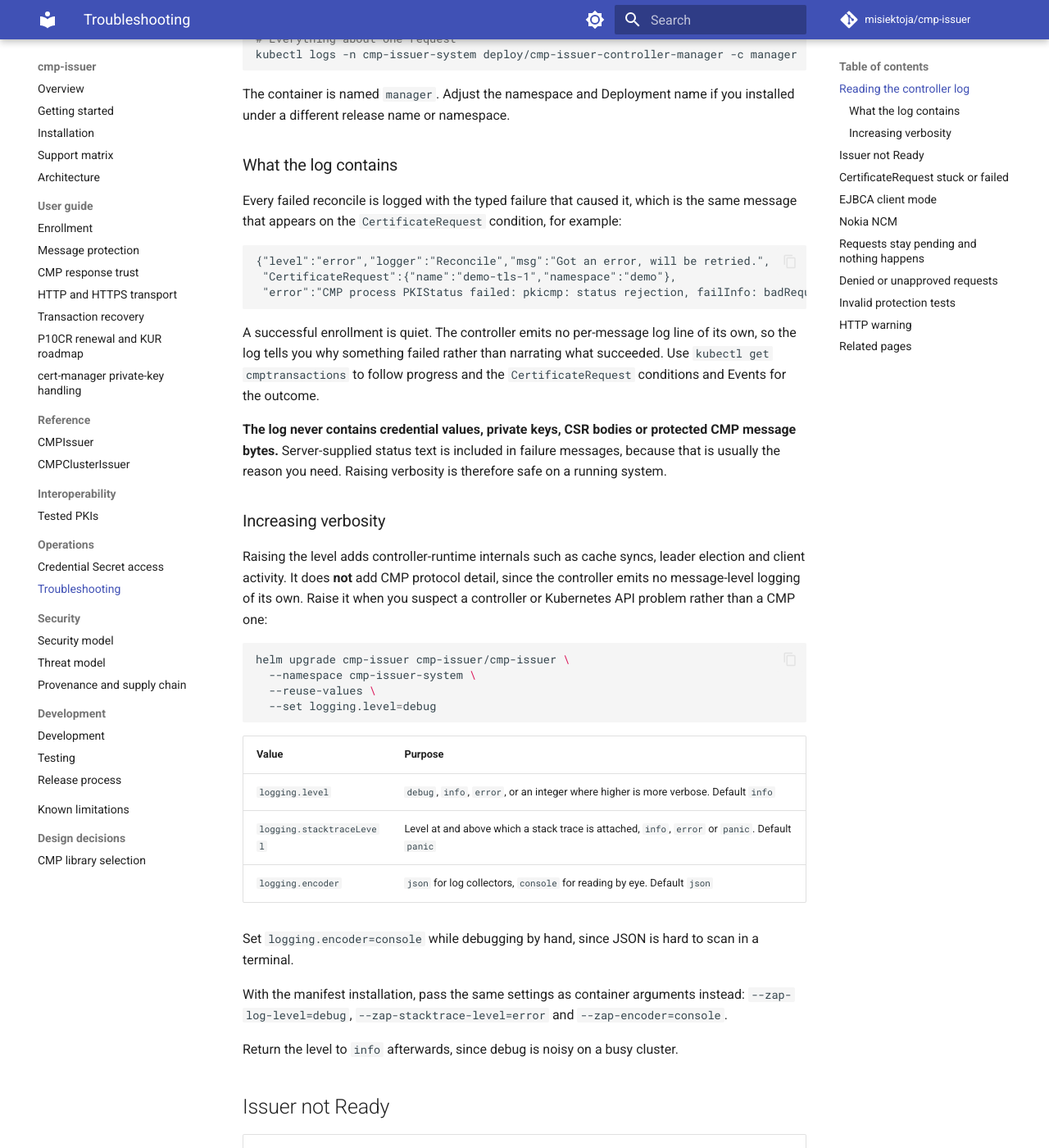
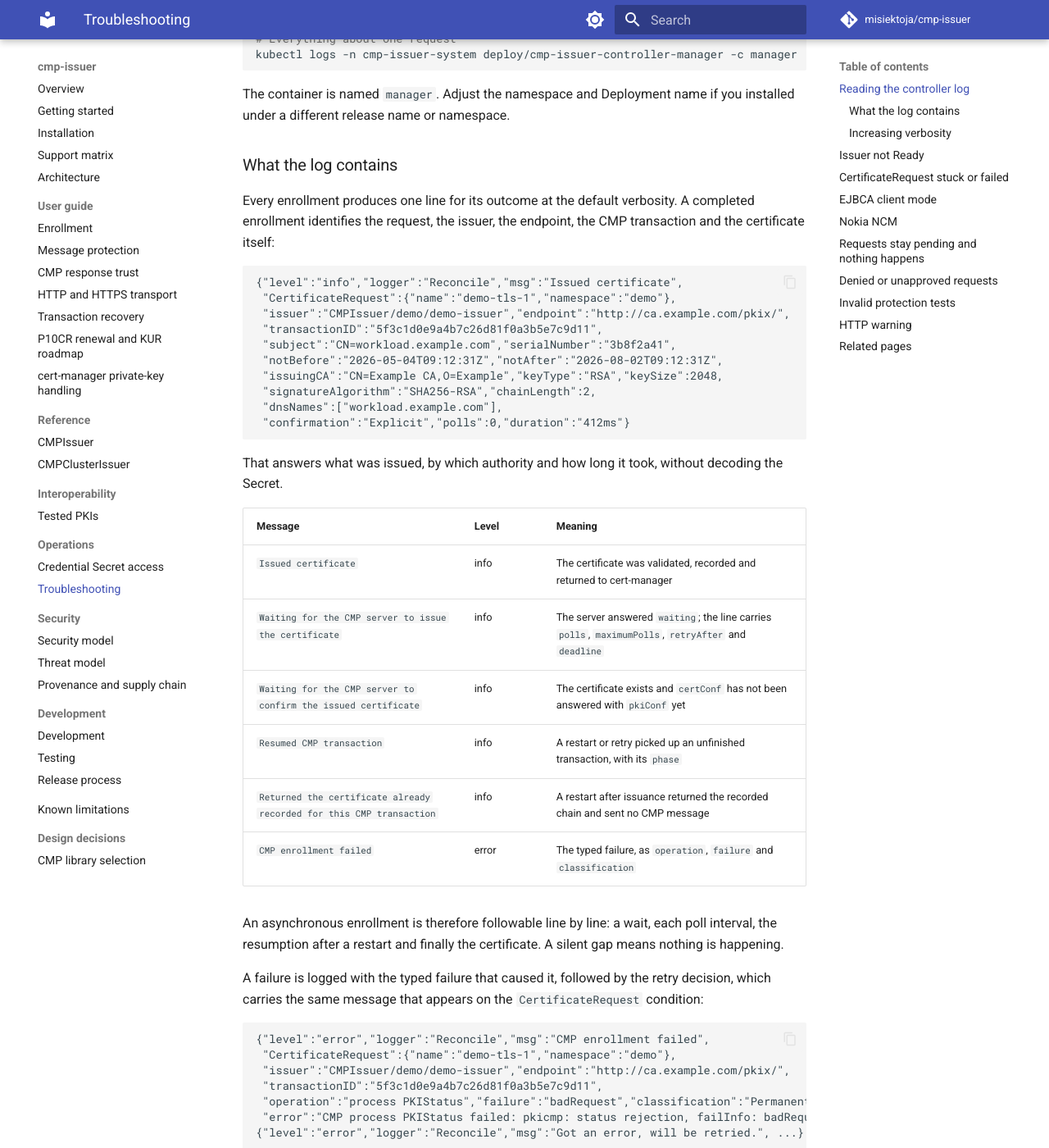
Before and after one commit to misiektoja/cmp-issuer, an MkDocs documentation site: the page built from docs/operations/troubleshooting.md, in a window 1280 px wide and 1400 px high, scrolled down 605 px. Shown: the whole window at 82% size. Built offline with MkDocs 1.6.1 and Material for MkDocs 9.7.7, drawn with Linux system fonts in a browser that asks for light colours; comment, search, counter and statistics services are not loaded; some of the changed text lies outside the part shown.

Commit message:
docs(operations): describe the enrollment records in the controller log

````diff
--- a/docs/operations/troubleshooting.md
+++ b/docs/operations/troubleshooting.md
@@ -31,28 +31,60 @@ different release name or namespace.
 
 ### What the log contains
 
-Every failed reconcile is logged with the typed failure that caused it, which is the same message that
-appears on the `CertificateRequest` condition, for example:
+Every enrollment produces one line for its outcome at the default verbosity. A completed enrollment
+identifies the request, the issuer, the endpoint, the CMP transaction and the certificate itself:
 
 ```text
-{"level":"error","logger":"Reconcile","msg":"Got an error, will be retried.",
+{"level":"info","logger":"Reconcile","msg":"Issued certificate",
  "CertificateRequest":{"name":"demo-tls-1","namespace":"demo"},
- "error":"CMP process PKIStatus failed: pkicmp: status rejection, failInfo: badRequest, ..."}
+ "issuer":"CMPIssuer/demo/demo-issuer","endpoint":"http://ca.example.com/pkix/",
+ "transactionID":"5f3c1d0e9a4b7c26d81f0a3b5e7c9d11",
+ "subject":"CN=workload.example.com","serialNumber":"3b8f2a41",
+ "notBefore":"2026-05-04T09:12:31Z","notAfter":"2026-08-02T09:12:31Z",
+ "issuingCA":"CN=Example CA,O=Example","keyType":"RSA","keySize":2048,
+ "signatureAlgorithm":"SHA256-RSA","chainLength":2,
+ "dnsNames":["workload.example.com"],
+ "confirmation":"Explicit","polls":0,"duration":"412ms"}
 ```
 
-A successful enrollment is quiet. The controller emits no per-message log line of its own, so the log
-tells you why something failed rather than narrating what succeeded. Use `kubectl get cmptransactions`
-to follow progress and the `CertificateRequest` conditions and Events for the outcome.
+That answers what was issued, by which authority and how long it took, without decoding the Secret.
+
+| Message | Level | Meaning |
+| --- | --- | --- |
+| `Issued certificate` | info | The certificate was validated, recorded and returned to cert-manager |
+| `Waiting for the CMP server to issue the certificate` | info | The server answered `waiting`; the line carries `polls`, `maximumPolls`, `retryAfter` and `deadline` |
+| `Waiting for the CMP server to confirm the issued certificate` | info | The certificate exists and `certConf` has not been answered with `pkiConf` yet |
+| `Resumed CMP transaction` | info | A restart or retry picked up an unfinished transaction, with its `phase` |
+| `Returned the certificate already recorded for this CMP transaction` | info | A restart after issuance returned the recorded chain and sent no CMP message |
+| `CMP enrollment failed` | error | The typed failure, as `operation`, `failure` and `classification` |
+
+An asynchronous enrollment is therefore followable line by line: a wait, each poll interval, the
+resumption after a restart and finally the certificate. A silent gap means nothing is happening.
+
+A failure is logged with the typed failure that caused it, followed by the retry decision, which
+carries the same message that appears on the `CertificateRequest` condition:
+
+```text
+{"level":"error","logger":"Reconcile","msg":"CMP enrollment failed",
+ "CertificateRequest":{"name":"demo-tls-1","namespace":"demo"},
+ "issuer":"CMPIssuer/demo/demo-issuer","endpoint":"http://ca.example.com/pkix/",
+ "transactionID":"5f3c1d0e9a4b7c26d81f0a3b5e7c9d11",
+ "operation":"process PKIStatus","failure":"badRequest","classification":"Permanent",
+ "error":"CMP process PKIStatus failed: pkicmp: status rejection, failInfo: badRequest, ..."}
+{"level":"error","logger":"Reconcile","msg":"Got an error, will be retried.", ...}
+```
 
 **The log never contains credential values, private keys, CSR bodies or protected CMP message bytes.**
 Server-supplied status text is included in failure messages, because that is usually the reason you
-need. Raising verbosity is therefore safe on a running system.
+need, but it is stripped of line breaks and truncated first, so a server cannot flood the log or forge
+a log line. Raising verbosity is therefore safe on a running system.
 
 ### Increasing verbosity
 
-Raising the level adds controller-runtime internals such as cache syncs, leader election and client
-activity. It does **not** add CMP protocol detail, since the controller emits no message-level logging
-of its own. Raise it when you suspect a controller or Kubernetes API problem rather than a CMP one:
+Raising the level to `debug` adds the CMP message level: every request sent and every response
+received with its body type and size, the transaction record written before the first message, and the
+confirmation decisions. It also adds controller-runtime internals such as cache syncs, leader election
+and client activity:
 
 ```bash
 helm upgrade cmp-issuer cmp-issuer/cmp-issuer \
@@ -67,7 +99,21 @@ helm upgrade cmp-issuer cmp-issuer/cmp-issuer \
 | `logging.stacktraceLevel` | Level at and above which a stack trace is attached, `info`, `error` or `panic`. Default `panic` |
 | `logging.encoder` | `json` for log collectors, `console` for reading by eye. Default `json` |
 
-Set `logging.encoder=console` while debugging by hand, since JSON is hard to scan in a terminal.
+Set `logging.encoder=console` while debugging by hand, since JSON is hard to scan in a terminal. One
+enrollment then reads as its CMP exchange, ending in the same outcome line the default level prints:
+
+```text
+DEBUG  Recorded CMP transaction before sending the first message  {"operation": "P10CR v2", ...}
+DEBUG  Sending CMP request                {"operation": "p10cr", "bytes": 1193}
+DEBUG  Received CMP response              {"operation": "p10cr", "body": "cp", "bytes": 2841}
+DEBUG  Confirming the issued certificate  {"certReqID": 0, "polls": 0}
+DEBUG  Sending CMP request                {"operation": "certConf", "bytes": 402}
+DEBUG  Received CMP response              {"operation": "certConf", "body": "pkiconf", "bytes": 331}
+INFO   Issued certificate                 {"subject": "CN=workload.example.com", ...}
+```
+
+Only the body type and the size of each message are logged. The message content is never written to
+the log.
 
 With the manifest installation, pass the same settings as container arguments instead:
 `--zap-log-level=debug`, `--zap-stacktrace-level=error` and `--zap-encoder=console`.
````
